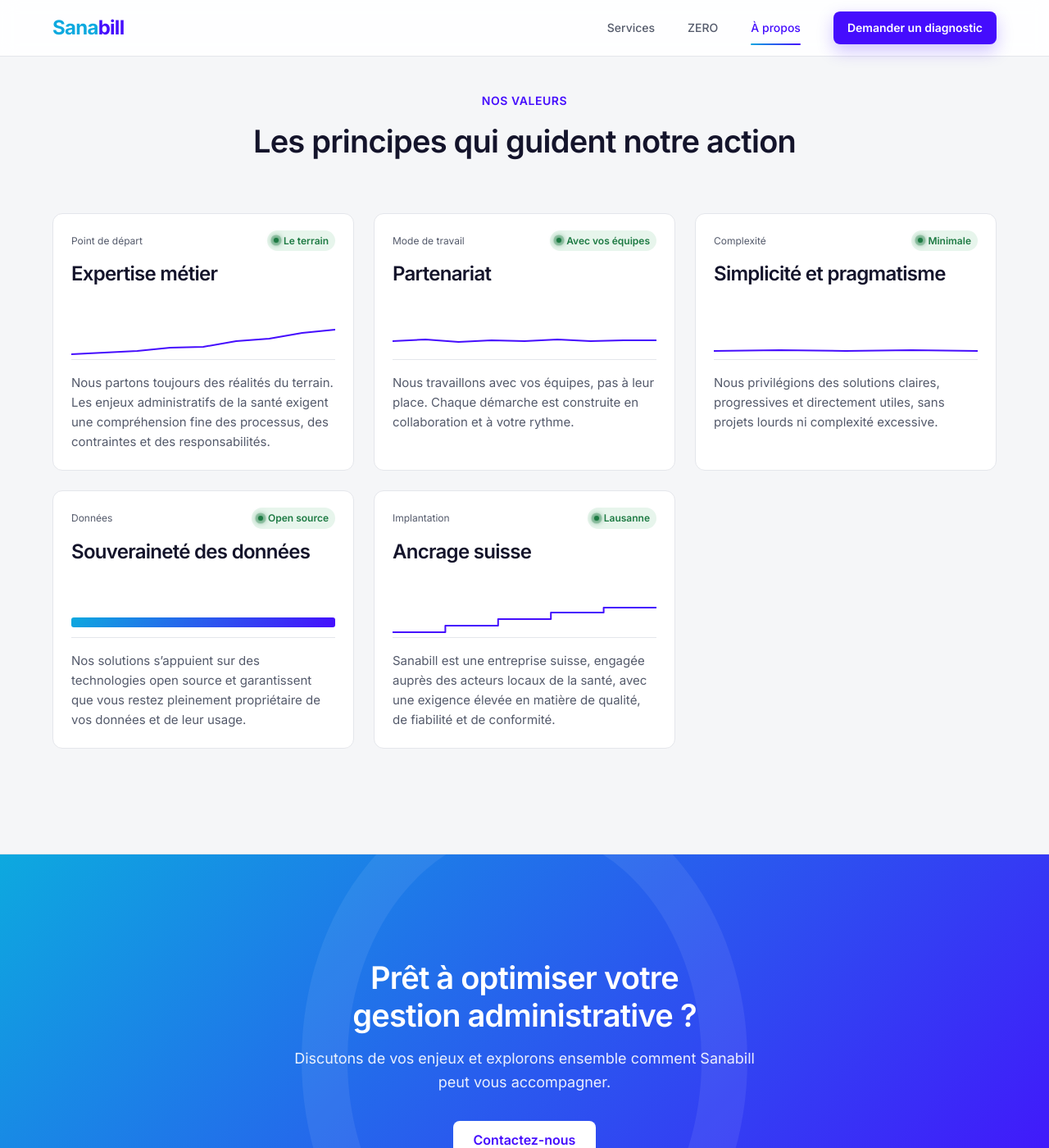
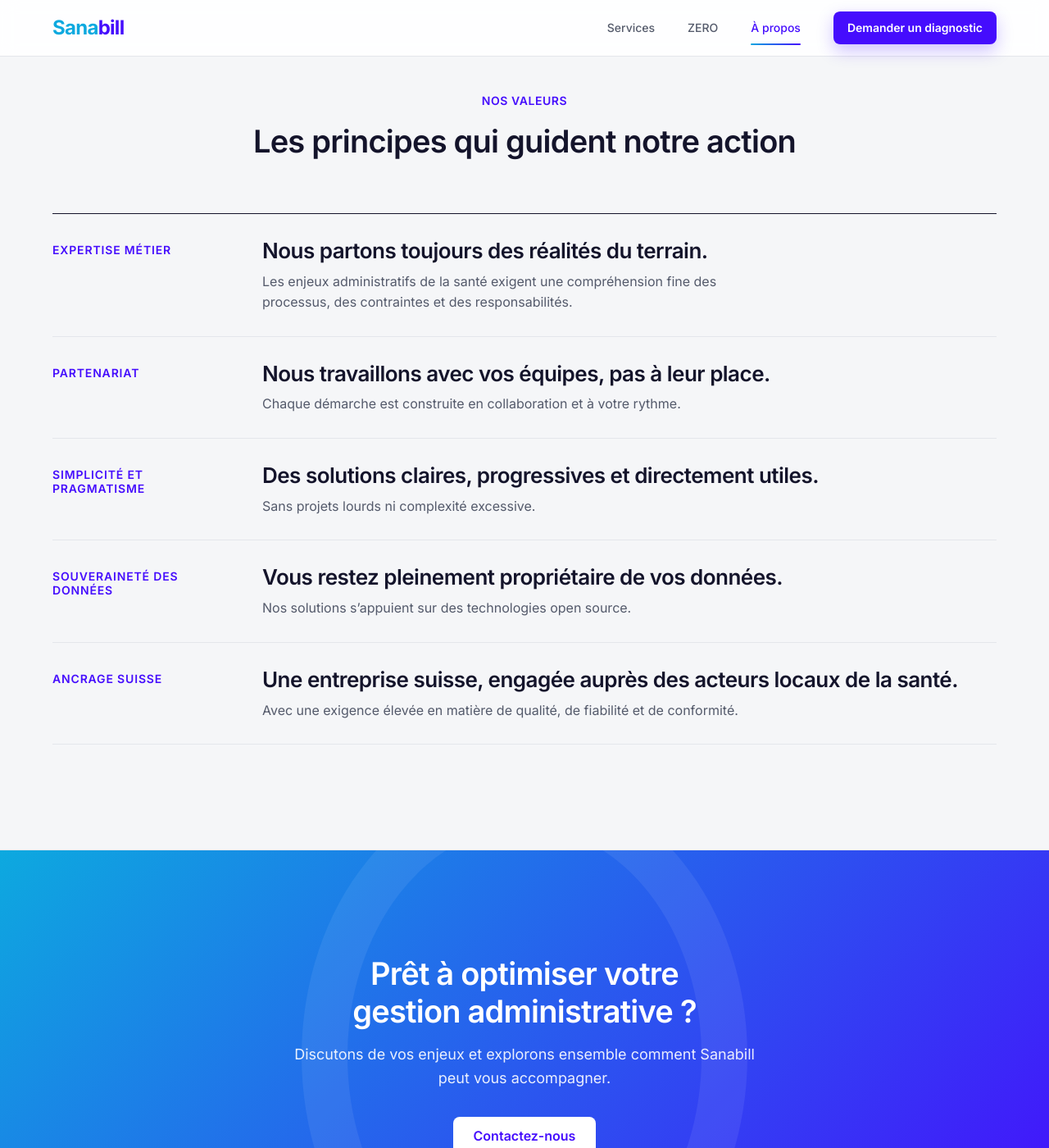
Before and after one commit to loicJubin/sanabill, a Jekyll site: the page built from fr/about.html, in a window 1280 px wide and 1400 px high, scrolled down 1292 px. Shown: the whole window at 82% size. Built offline with Jekyll 4.4.1, drawn with Linux system fonts in a browser that asks for light colours.

Commit message:
style(about): Values as a manifesto instead of tiles
Each value shows its name, a strong statement and a short detail,
separated by thin rules. Data now uses statement/detail fields.
Removes the tile chart types and grid that nothing uses any more.

```diff
--- a/_data/about.yml
+++ b/_data/about.yml
@@ -25,34 +25,24 @@ fr:
 
   values:
     - title: "Expertise métier"
-      label: "Point de départ"
-      status: "Le terrain"
-      viz: "rising"
-      description: "Nous partons toujours des réalités du terrain. Les enjeux administratifs de la santé exigent une compréhension fine des processus, des contraintes et des responsabilités."
+      statement: "Nous partons toujours des réalités du terrain."
+      detail: "Les enjeux administratifs de la santé exigent une compréhension fine des processus, des contraintes et des responsabilités."
 
     - title: "Partenariat"
-      label: "Mode de travail"
-      status: "Avec vos équipes"
-      viz: "steady"
-      description: "Nous travaillons avec vos équipes, pas à leur place. Chaque démarche est construite en collaboration et à votre rythme."
+      statement: "Nous travaillons avec vos équipes, pas à leur place."
+      detail: "Chaque démarche est construite en collaboration et à votre rythme."
 
     - title: "Simplicité et pragmatisme"
-      label: "Complexité"
-      status: "Minimale"
-      viz: "flat"
-      description: "Nous privilégions des solutions claires, progressives et directement utiles, sans projets lourds ni complexité excessive."
+      statement: "Des solutions claires, progressives et directement utiles."
+      detail: "Sans projets lourds ni complexité excessive."
 
     - title: "Souveraineté des données"
-      label: "Données"
-      status: "Open source"
-      viz: "solid"
-      description: "Nos solutions s’appuient sur des technologies open source et garantissent que vous restez pleinement propriétaire de vos données et de leur usage."
+      statement: "Vous restez pleinement propriétaire de vos données."
+      detail: "Nos solutions s’appuient sur des technologies open source."
 
     - title: "Ancrage suisse"
-      label: "Implantation"
-      status: "Lausanne"
-      viz: "steps"
-      description: "Sanabill est une entreprise suisse, engagée auprès des acteurs locaux de la santé, avec une exigence élevée en matière de qualité, de fiabilité et de conformité."
+      statement: "Une entreprise suisse, engagée auprès des acteurs locaux de la santé."
+      detail: "Avec une exigence élevée en matière de qualité, de fiabilité et de conformité."
 
   cta:
     title: "Prêt à optimiser votre gestion administrative ?"
--- a/_includes/about.html
+++ b/_includes/about.html
@@ -26,11 +26,17 @@
 <section class="section section--muted">
   <div class="container">
     {% include section-head.html eyebrow=text.values_eyebrow title=text.values_title %}
-    <div class="grid grid--values">
+    <ul class="manifesto">
       {% for value in text.values %}
-        {% include tile.html label=value.label status=value.status tone="ok" viz=value.viz title=value.title text=value.description %}
+        <li class="manifesto__row">
+          <h3 class="manifesto__title">{{ value.title }}</h3>
+          <div>
+            <p class="manifesto__statement">{{ value.statement }}</p>
+            <p class="manifesto__detail">{{ value.detail }}</p>
+          </div>
+        </li>
       {% endfor %}
-    </div>
+    </ul>
   </div>
 </section>
 
--- a/_includes/tile.html
+++ b/_includes/tile.html
@@ -79,21 +79,6 @@
         <path class="tile-rail" d="M10 90 H290" />
         <path class="tile-path" d="M10 55 C 50 30, 80 80, 120 55 S 190 28, 230 60 S 275 72, 290 50" />
       </svg>
-    {% when 'solid' %}
-      <div class="tile__bar tile__bar--solid"><span></span></div>
-    {% else %}
-      <svg viewBox="0 0 120 44" preserveAspectRatio="none" focusable="false">
-        {% case include.viz %}
-        {% when 'flat' %}
-          <polyline points="0,34 30,33 60,34 90,33 120,34" />
-        {% when 'steps' %}
-          <polyline points="0,38 24,38 24,30 48,30 48,22 72,22 72,14 96,14 96,8 120,8" />
-        {% when 'steady' %}
-          <polyline points="0,22 15,20 30,23 45,21 60,22 75,20 90,22 105,21 120,21" />
-        {% else %}
-          <polyline points="0,38 15,36 30,34 45,30 60,29 75,22 90,19 105,12 120,8" />
-        {% endcase %}
-      </svg>
     {% endcase %}
   </div>
   <p class="tile__text">{{ include.text }}</p>
--- a/_sass/base/_layout.scss
+++ b/_sass/base/_layout.scss
@@ -60,12 +60,10 @@
   @include md {
     &--3 { grid-template-columns: repeat(3, 1fr); }
     &--4 { grid-template-columns: repeat(2, 1fr); }
-    &--values { grid-template-columns: repeat(2, 1fr); }
   }
 
   @include lg {
     &--4 { grid-template-columns: repeat(4, 1fr); }
-    &--values { grid-template-columns: repeat(3, 1fr); }
   }
 }
 
--- a/_sass/components/_tile.scss
+++ b/_sass/components/_tile.scss
@@ -82,38 +82,8 @@ $status-ok-bg: #e7f5ec;
       height: 44px;
     }
 
-    polyline {
-      fill: none;
-      stroke: $bill-blue;
-      stroke-width: 2;
-      stroke-linejoin: round;
-      stroke-linecap: round;
-      vector-effect: non-scaling-stroke;
-    }
-
-    .is-dashed {
-      stroke: $border-strong;
-      stroke-dasharray: 4 4;
-    }
   }
 
-  &__bar {
-    display: flex;
-    gap: 4px;
-    width: 100%;
-    height: 12px;
-    margin-bottom: 12px;
-
-    span {
-      background: $border-strong;
-      border-radius: 3px;
-    }
-
-    &--solid span {
-      flex: 1;
-      background: $gradient-primary;
-    }
-  }
 
   // Illustrations (Le constat): scale with the tile width
   &__viz--art {
--- a/_sass/pages/_about.scss
+++ b/_sass/pages/_about.scss
@@ -38,3 +38,51 @@
     color: $ink;
   }
 }
+
+// "Nos valeurs": manifesto rows (value name, strong statement, detail)
+.manifesto {
+  padding: 0;
+  margin: 0;
+  list-style: none;
+  border-top: 1px solid $ink;
+
+  &__row {
+    display: grid;
+    gap: 0.5rem;
+    padding: 1.5rem 0;
+    border-bottom: 1px solid $border;
+
+    @include md {
+      grid-template-columns: 14rem 1fr;
+      gap: 2rem;
+      padding: 1.75rem 0;
+    }
+  }
+
+  &__title {
+    font-size: $font-sm;
+    font-weight: $font-semibold;
+    letter-spacing: 0.06em;
+    text-transform: uppercase;
+    color: $bill-blue;
+
+    @include md {
+      padding-top: 0.5rem;
+    }
+  }
+
+  &__statement {
+    font-size: clamp(1.25rem, 1rem + 1vw, 1.625rem);
+    font-weight: $font-semibold;
+    line-height: 1.3;
+    letter-spacing: -0.02em;
+    color: $ink;
+    text-wrap: balance;
+  }
+
+  &__detail {
+    max-width: 62ch;
+    margin-top: 0.5rem;
+    color: $ink-muted;
+  }
+}
```
Also changed, not shown: other parts of _includes/tile.html (+1 -1 lines).
